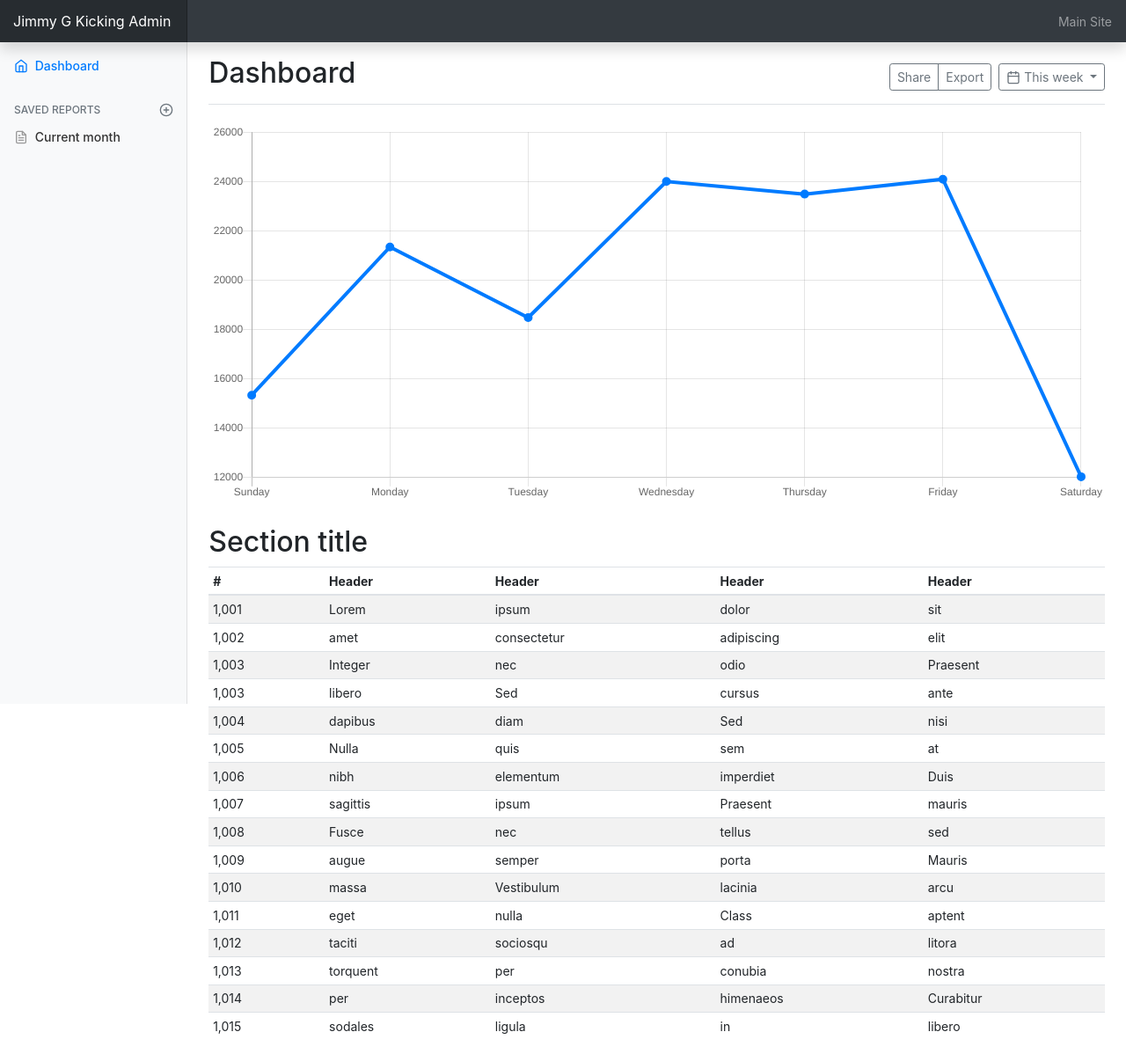
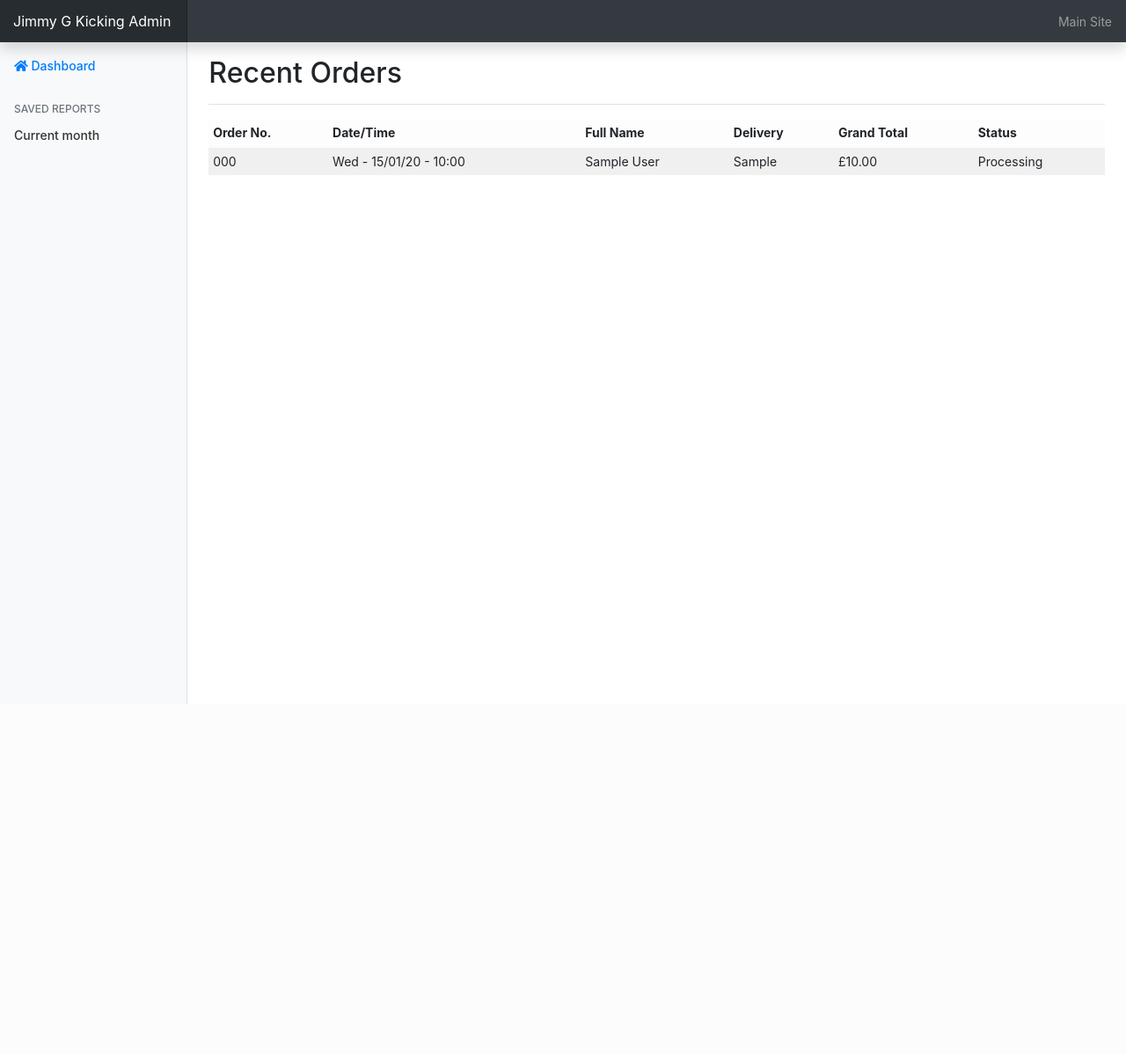
Before and after one commit to Tmuat/jg_kicking_tee, a Django app: page /site-admin/home/ in a window 1280 px wide. Shown: the whole page at 88% size. After the commit the page ends 800 px from the top, so only its background shows below. Run offline with Django 3.2, Linux system fonts and the light colour scheme; tables that the repository leaves empty hold one stand-in row (values such as "Sample post"); some libraries are stand-ins or nearby versions.

Commit message:
Added recent orders to admin home

```diff
--- a/site_admin/templates/site_admin/admin_home.html
+++ b/site_admin/templates/site_admin/admin_home.html
@@ -3,148 +3,32 @@
 
 {% block content %}
 <main role="main" class="col-md-9 ml-sm-auto col-lg-10 px-4">
-    <div
-        class="d-flex justify-content-between flex-wrap flex-md-nowrap align-items-center pt-3 pb-2 mb-3 border-bottom">
-        <h1 class="h2">Dashboard</h1>
-        <div class="btn-toolbar mb-2 mb-md-0">
-            <div class="btn-group mr-2">
-                <button class="btn btn-sm btn-outline-secondary">Share</button>
-                <button class="btn btn-sm btn-outline-secondary">Export</button>
-            </div>
-            <button class="btn btn-sm btn-outline-secondary dropdown-toggle">
-                <span data-feather="calendar"></span>
-                This week
-            </button>
-        </div>
+    <div class="d-flex justify-content-between flex-wrap flex-md-nowrap align-items-center pt-3 pb-2 mb-3 border-bottom">
+        <h1 class="h2">Recent Orders</h1>
     </div>
-
-    <canvas class="my-4 w-100" id="myChart" width="900" height="380"></canvas>
-
-    <h2>Section title</h2>
     <div class="table-responsive">
-        <table class="table table-striped table-sm">
+        <table class="table table-striped table-light table-sm">
             <thead>
                 <tr>
-                    <th>#</th>
-                    <th>Header</th>
-                    <th>Header</th>
-                    <th>Header</th>
-                    <th>Header</th>
+                    <th class="border-top-0">Order No.</th>
+                    <th class="border-top-0">Date/Time</th>
+                    <th class="border-top-0">Full Name</th>
+                    <th class="border-top-0">Delivery</th>
+                    <th class="border-top-0">Grand Total</th>
+                    <th class="border-top-0">Status</th>
                 </tr>
             </thead>
             <tbody>
+                {% for order in orders %}
                 <tr>
-                    <td>1,001</td>
-                    <td>Lorem</td>
-                    <td>ipsum</td>
-                    <td>dolor</td>
-                    <td>sit</td>
+                    <td class="text-nowrap">{{ order.order_number }}</td>
+                    <td>{{ order.date|date:"D - d/m/y - H:i" }}</td>
+                    <td>{{ order.full_name }}</td>
+                    <td>{{ order.delivery_method }}</td>
+                    <td>£{{ order.grand_total }}</td>
+                    <td>Processing</td>
                 </tr>
-                <tr>
-                    <td>1,002</td>
-                    <td>amet</td>
-                    <td>consectetur</td>
-                    <td>adipiscing</td>
-                    <td>elit</td>
-                </tr>
-                <tr>
-                    <td>1,003</td>
-                    <td>Integer</td>
-                    <td>nec</td>
-                    <td>odio</td>
-                    <td>Praesent</td>
-                </tr>
-                <tr>
-                    <td>1,003</td>
-                    <td>libero</td>
-                    <td>Sed</td>
-                    <td>cursus</td>
-                    <td>ante</td>
-                </tr>
-                <tr>
-                    <td>1,004</td>
-                    <td>dapibus</td>
-                    <td>diam</td>
-                    <td>Sed</td>
-                    <td>nisi</td>
-                </tr>
-                <tr>
-                    <td>1,005</td>
-                    <td>Nulla</td>
-                    <td>quis</td>
-                    <td>sem</td>
-                    <td>at</td>
-                </tr>
-                <tr>
-                    <td>1,006</td>
-                    <td>nibh</td>
-                    <td>elementum</td>
-                    <td>imperdiet</td>
-                    <td>Duis</td>
-                </tr>
-                <tr>
-                    <td>1,007</td>
-                    <td>sagittis</td>
-                    <td>ipsum</td>
-                    <td>Praesent</td>
-                    <td>mauris</td>
-                </tr>
-                <tr>
-                    <td>1,008</td>
-                    <td>Fusce</td>
-                    <td>nec</td>
-                    <td>tellus</td>
-                    <td>sed</td>
-                </tr>
-                <tr>
-                    <td>1,009</td>
-                    <td>augue</td>
-                    <td>semper</td>
-                    <td>porta</td>
-                    <td>Mauris</td>
-                </tr>
-                <tr>
-                    <td>1,010</td>
-                    <td>massa</td>
-                    <td>Vestibulum</td>
-                    <td>lacinia</td>
-                    <td>arcu</td>
-                </tr>
-                <tr>
-                    <td>1,011</td>
-                    <td>eget</td>
-                    <td>nulla</td>
-                    <td>Class</td>
-                    <td>aptent</td>
-                </tr>
-                <tr>
-                    <td>1,012</td>
-                    <td>taciti</td>
-                    <td>sociosqu</td>
-                    <td>ad</td>
-                    <td>litora</td>
-                </tr>
-                <tr>
-                    <td>1,013</td>
-                    <td>torquent</td>
-                    <td>per</td>
-                    <td>conubia</td>
-                    <td>nostra</td>
-                </tr>
-                <tr>
-                    <td>1,014</td>
-                    <td>per</td>
-                    <td>inceptos</td>
-                    <td>himenaeos</td>
-                    <td>Curabitur</td>
-                </tr>
-                <tr>
-                    <td>1,015</td>
-                    <td>sodales</td>
-                    <td>ligula</td>
-                    <td>in</td>
-                    <td>libero</td>
-                </tr>
+                {% endfor %}
             </tbody>
         </table>
     </div>
--- a/site_admin/views.py
+++ b/site_admin/views.py
@@ -1,4 +1,7 @@
 from django.shortcuts import render
+
+
+from checkout.models import Order
 
 
 def admin_home(request):
@@ -6,7 +9,10 @@ def admin_home(request):
     A view to return the admin home page.
     """
 
+    orders = Order.objects.all().order_by('-date')[:8]
+
     context = {
+        'orders': orders,
     }
 
     template = 'site_admin/admin_home.html'
--- a/templates/admin_base.html
+++ b/templates/admin_base.html
@@ -9,7 +9,6 @@
 <html lang="en">
 
 <head>
-
     {% block meta %}
     <meta http-equiv="X-UA-Compatible" content="ie=edge">
     <meta charset="utf-8">
@@ -68,7 +67,7 @@
                     <ul class="nav flex-column">
                         <li class="nav-item">
                             <a class="nav-link active" href="#">
-                                <span data-feather="home"></span>
+                                <i class="fas fa-home"></i>
                                 Dashboard <span class="sr-only">(current)</span>
                             </a>
                         </li>
@@ -98,46 +97,7 @@
             {% endblock %}
         </div>
     </div>
-
-    <!-- Icons -->
-    <script src="https://unpkg.com/feather-icons/dist/feather.min.js"></script>
-    <script>
-        feather.replace()
-    </script>
-
-    <!-- Graphs -->
-    <script src="https://cdnjs.cloudflare.com/ajax/libs/Chart.js/2.7.1/Chart.min.js"></script>
-    <script>
-        var ctx = document.getElementById("myChart");
-        var myChart = new Chart(ctx, {
-            type: 'line',
-            data: {
-                labels: ["Sunday", "Monday", "Tuesday", "Wednesday", "Thursday", "Friday", "Saturday"],
-                datasets: [{
-                    data: [15339, 21345, 18483, 24003, 23489, 24092, 12034],
-                    lineTension: 0,
-                    backgroundColor: 'transparent',
-                    borderColor: '#007bff',
-                    borderWidth: 4,
-                    pointBackgroundColor: '#007bff'
-                }]
-            },
-            options: {
-                scales: {
-                    yAxes: [{
-                        ticks: {
-                            beginAtZero: false
-                        }
-                    }]
-                },
-                legend: {
-                    display: false,
-                }
-            }
-        });
-    </script>
-
-
+s
     {% if messages %}
         <div class="message-container">
             {% for message in messages %}
```
